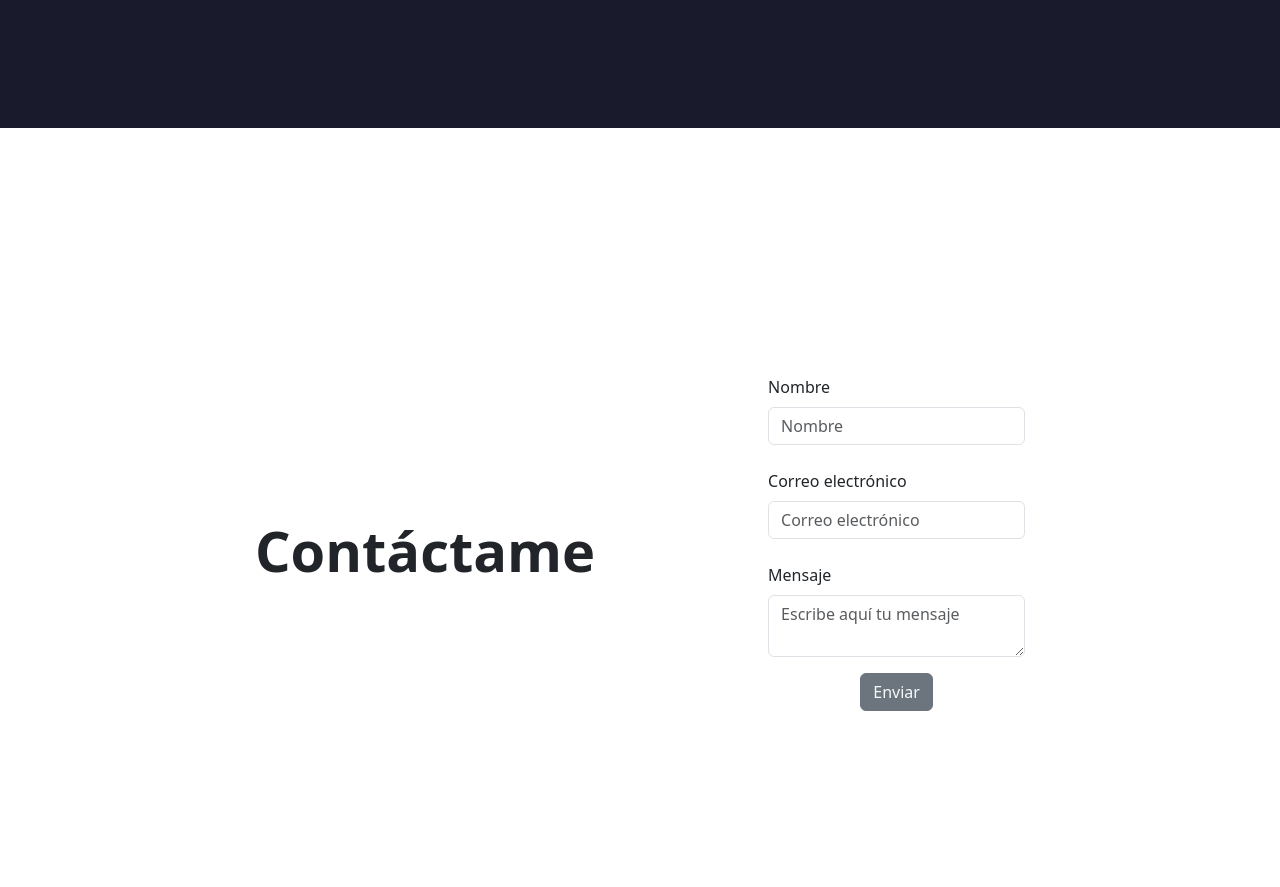
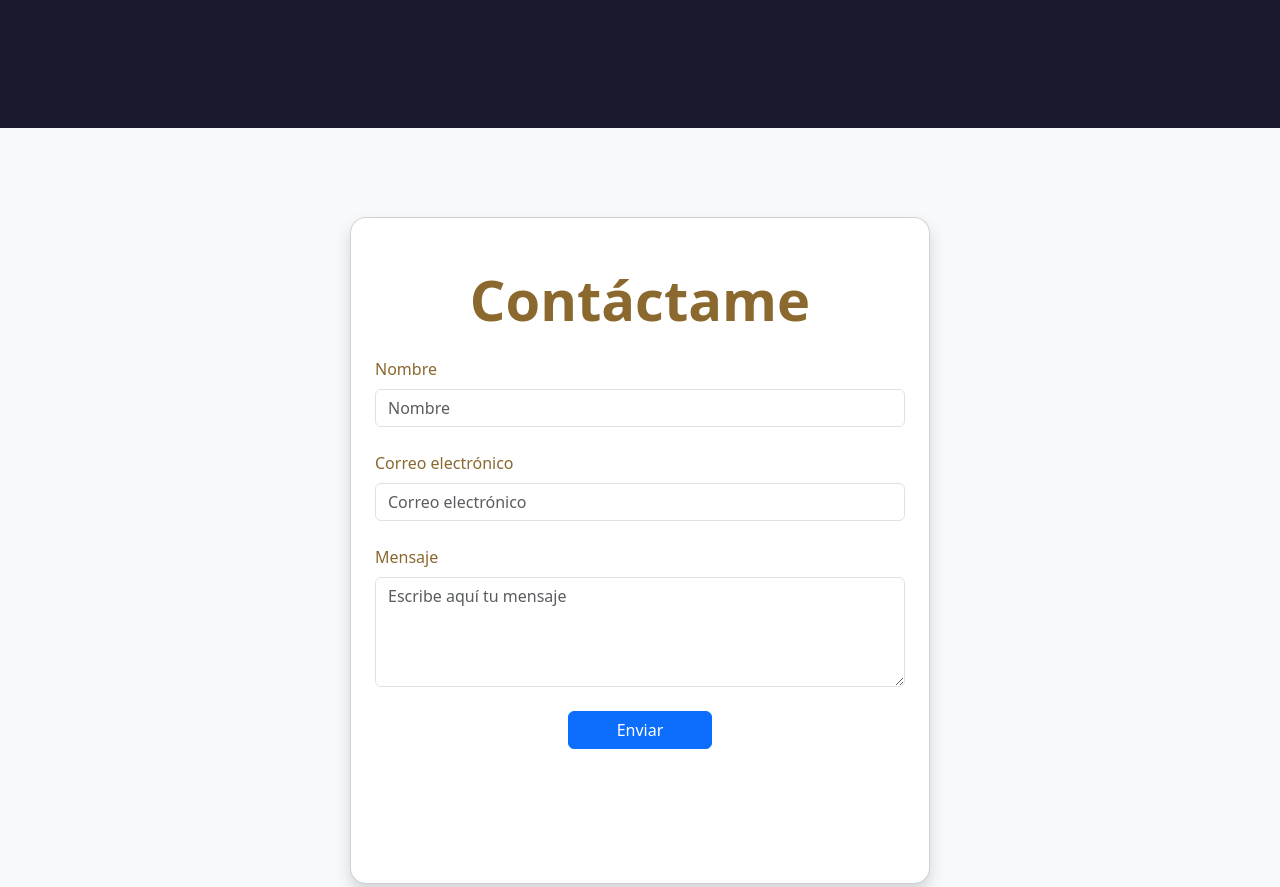
Before and after one commit to LucasCampMont/CV2, a plain HTML site: page index.html in a window 1280 px wide. Shown: the part 3380-4267 px from the top of the page. Drawn offline with nearby package versions, Linux system fonts and the light colour scheme.

Commit message:
Agrega card en sección Contáctame con Bootstrap

```diff
--- a/index.html
+++ b/index.html
@@ -207,10 +207,9 @@
     </section>
 
     <!-- Contactos -->
-    <div id="contactos" class="contacto">
-
-        <section id="contacto" class="container my-5">
-
+<div id="contactos" class="contacto bg-light py-5">
+  <section id="contacto" class="container">
+    <div class="card shadow rounded-4 p-4">
       <h2 class="display-4 fw-bold text-center my-4">Contáctame</h2>
 
       <form>
@@ -221,23 +220,21 @@
 
         <div class="form-group mb-4">
           <label class="mb-2">Correo electrónico</label>
-                  <input class="form-control" placeholder="Correo electrónico">
+          <input type="email" class="form-control" placeholder="Correo electrónico">
         </div>
 
-
-              <div class="form-group">
+        <div class="form-group mb-4">
           <label class="mb-2">Mensaje</label>
-                  <textarea class="form-control" placeholder="Escribe aquí tu mensaje"></textarea>
+          <textarea class="form-control" rows="4" placeholder="Escribe aquí tu mensaje"></textarea>
         </div>
 
-              <div class="my-3 text-center">
-                  <button class="btn btn-secondary text-light">Enviar</button>
+        <div class="text-center">
+          <button type="submit" class="btn btn-primary px-5">Enviar</button>
         </div>
       </form>
-
+    </div>
   </section>
 </div>
-
 
 
     <footer class="text-center p-4">
```
Lines whose indentation alone changed are shown as unchanged.
